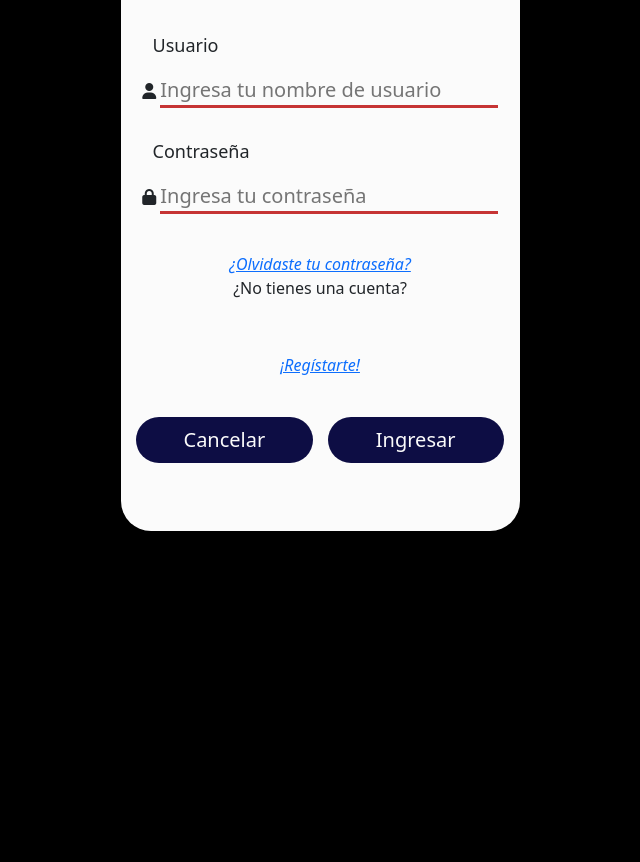
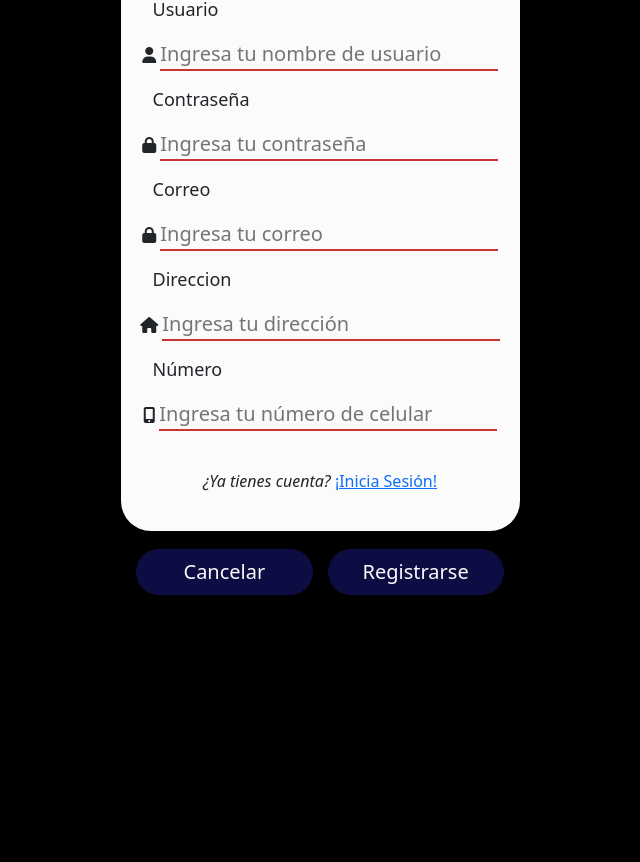
Before and after one commit to JorgPalma/ElComilon, a plain HTML site: page signup.html in a window 1280 px wide. Shown: the part 239-1101 px from the top of the page, without its empty margins (370-1010 px from the left). Drawn offline with nearby package versions, Linux system fonts and the light colour scheme; files whose address does not match are found by name.

Commit message:
commit signup

```diff
--- a/css/style.css
+++ b/css/style.css
@@ -211,7 +211,7 @@ aside .lista-menu li:hover::before{
 .campo-tag{
     text-align:left;
     padding-left: 20px;
-    padding-top: 30px;
+    padding-top: 15px;
     font-weight: 500;
     font-size: 18px;
 
@@ -231,9 +231,10 @@ aside .lista-menu li:hover::before{
     background-color: black;
 }
 
-.form-campo-field input[type="text"]{
+.op-container-signup-form input[type="text"]{
     border: none;
     border-bottom: solid var(--main-red);
+    border-bottom-width: 2px;
     background: transparent;
     outline: none;
     width: 90%;
@@ -263,8 +264,6 @@ aside .lista-menu li:hover::before{
 
 .text2{
     font-weight:500;
-
-
 }
 .btn1{
     background-color: rgb(13, 13, 68);
--- a/login.html
+++ b/signup.html
@@ -18,30 +18,32 @@
         <div class="row d-flex justify-content-center">
             <div class="col-6 form-container">
                 <h2 class="op-logo-login">El Comilón</h2>
-                <p class="login-tag">Iniciar Sesión</p>
-                <form action=""></form>
-                    <div class="form-campo">
+                <p class="signup-tag">Registro</p>
+                <div class="op-container-signup-form">
+                    <form action="">
                         <p class="campo-tag">Usuario</p>
-                        <div class="form-campo-field">
-                            <label for="user-login"><i class="fas fa-user"></i></label>
-                            <input type="text" name="usernamel" id="user-login" placeholder="Ingresa tu nombre de usuario">
-                        </div>
-                    </div>
-                    <div class="form-campo">
+                            <label for="user-register"><i class="fas fa-user"></i></label>
+                            <input type="text" name="usernamel" id="user-register" placeholder="Ingresa tu nombre de usuario">
                         <p class="campo-tag">Contraseña</p>
-                        <div class="form-campo-field">
                             <label for="user-password"><i class="fas fa-lock"></i></label>
                             <input type="text" name="passwordl" id="user-password" placeholder="Ingresa tu contraseña">
+                        <p class="campo-tag">Correo</p>
+                            <label for="user-correo"><i class="fas fa-lock"></i></label>
+                            <input type="text" name="correo" id="user-correo" placeholder="Ingresa tu correo">
+                        <p class="campo-tag">Direccion</p>
+                            <label for="user-direccion"><i class="fas fa-home"></i></label>
+                            <input type="text" name="direccion" id="user-direccion" placeholder="Ingresa tu dirección">
+                        <p class="campo-tag">Número</p>
+                            <label for="user-numero"><i class="fas fa-mobile-alt"></i></label>
+                            <input type="text" name="numero" id="user-numero" placeholder="Ingresa tu número de celular">
+                                <p class="text1 text-center link-form">¿Ya tienes cuenta?</p>
+                                <a class="text2s tag-account text-center" href="#" >¡Inicia Sesión!</a>
+                        <div class="cont-btns d-flex justify-content-between">
+                            <a href="index.html" class="btn1 btn-lg d-block">Cancelar</a>
+                            <input class="btn1 btn-lg d-block" type="submit" value="Registrarse">
                         </div>
-                    </div>
-                    <a class="text1 text-center link-form" href="#">¿Olvidaste tu contraseña?</a>
-                    <p class="text2s tag-account text-center">¿No tienes una cuenta?</p>
-                    <a class="text1 text-center link-form" href="#">¡Regístarte!</a>
-                    <div class="cont-btns d-flex justify-content-between">
-                        <a href="index.html" class="btn1 btn-lg d-block">Cancelar</a>
-                        <input class="btn1 btn-lg d-block" type="submit" value="Ingresar">
-                    </div>
-                </form>
+                    </form>
+                </div>
             </div>
         </div>
     </div>
```
